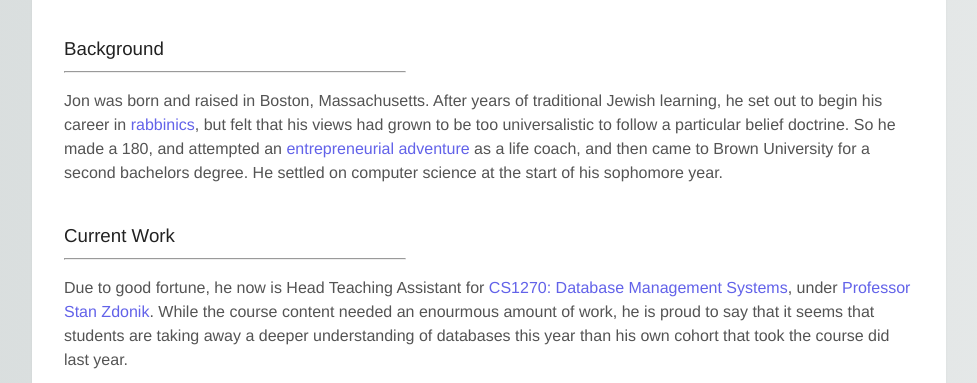
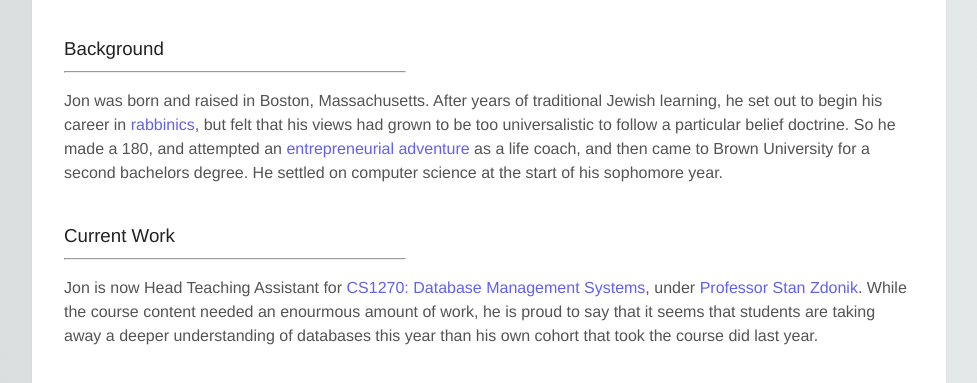
Before and after one commit to jweissko/jweissko.github.io, a plain HTML site: page index.html in a window 1280 px wide. Shown: the part 405-788 px from the top of the page, without its empty margins (151-1128 px from the left). Drawn offline with Linux system fonts and the light colour scheme.

Commit message:
Edit index paragraph about HTA position

```diff
--- a/index.html
+++ b/index.html
@@ -75,7 +75,7 @@
     <h3>Current Work</h3>
     <hr />
     <p>
-      Due to good fortune, he now is Head Teaching Assistant for
+      Jon is now Head Teaching Assistant for
       <a href="https://cs.brown.edu/courses/csci1270/" target="_blank"
         >CS1270: Database Management Systems</a
       >, under
```
